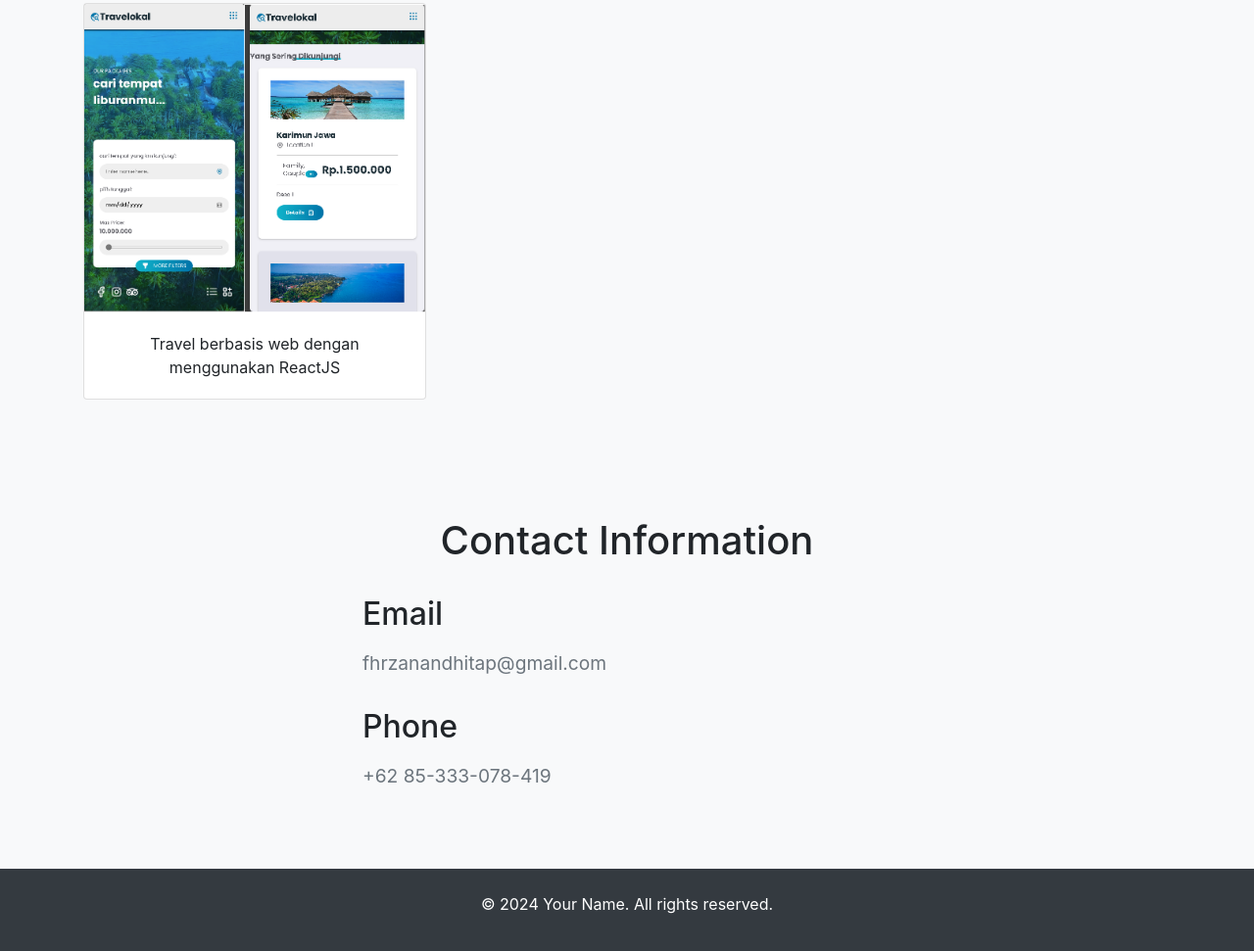
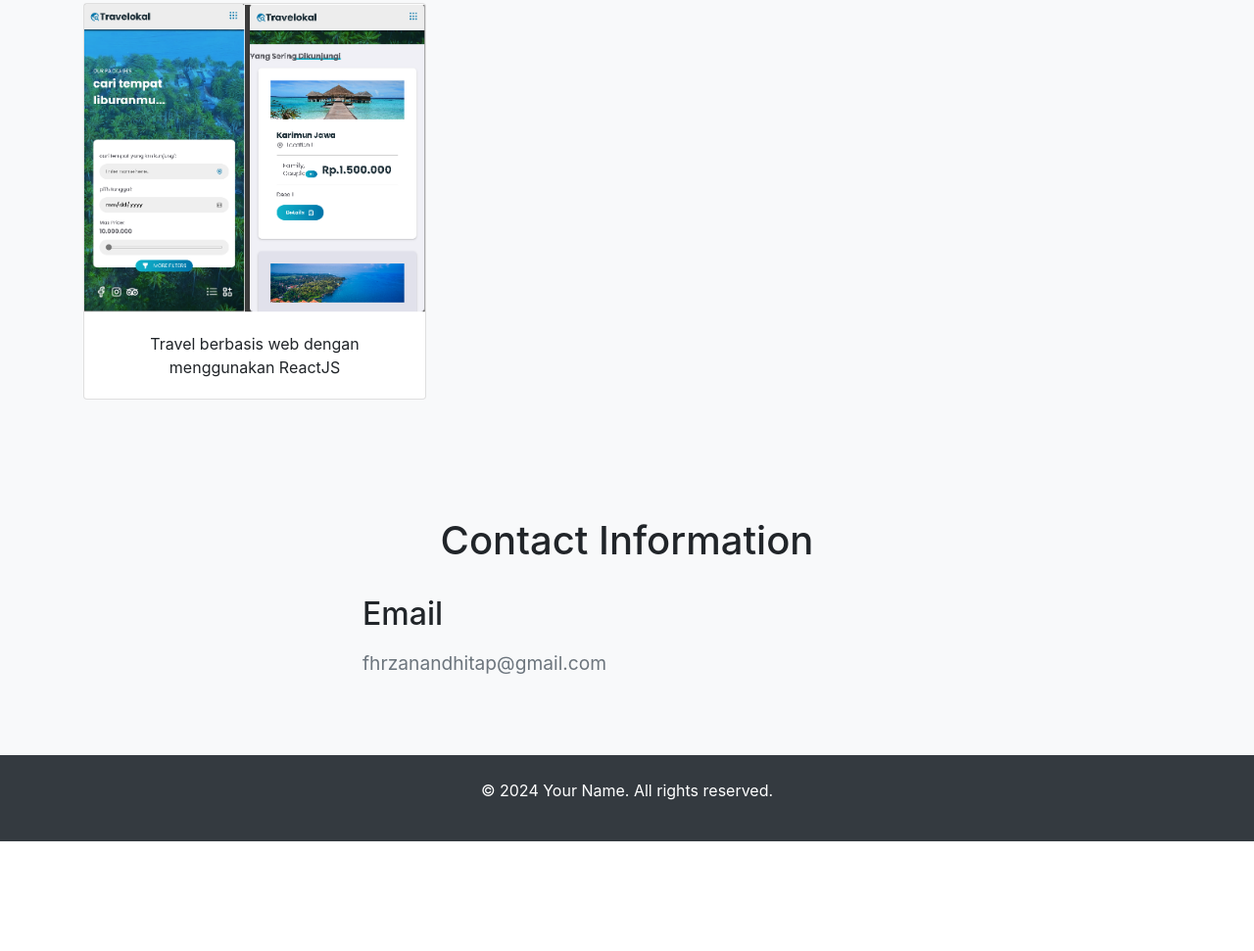
Before and after one commit to 11809FahrezaAP/Cv, a plain HTML site: page index.html in a window 1280 px wide. Shown: the part 934-1905 px from the top of the page at 98% size. After the commit the page ends 1793 px from the top, so only its background shows below. Drawn offline with nearby package versions, Linux system fonts and the light colour scheme.

Commit message:
Update index.html

```diff
--- a/index.html
+++ b/index.html
@@ -107,10 +107,7 @@
                         <h3>Email</h3>
                         <p>fhrzanandhitap@gmail.com</p>
                     </li>
-                    <li>
-                        <h3>Phone</h3>
-                        <p>+62 85-333-078-419</p>
-                    </li>
+
                 </ul>
             </div>
         </div>
```
